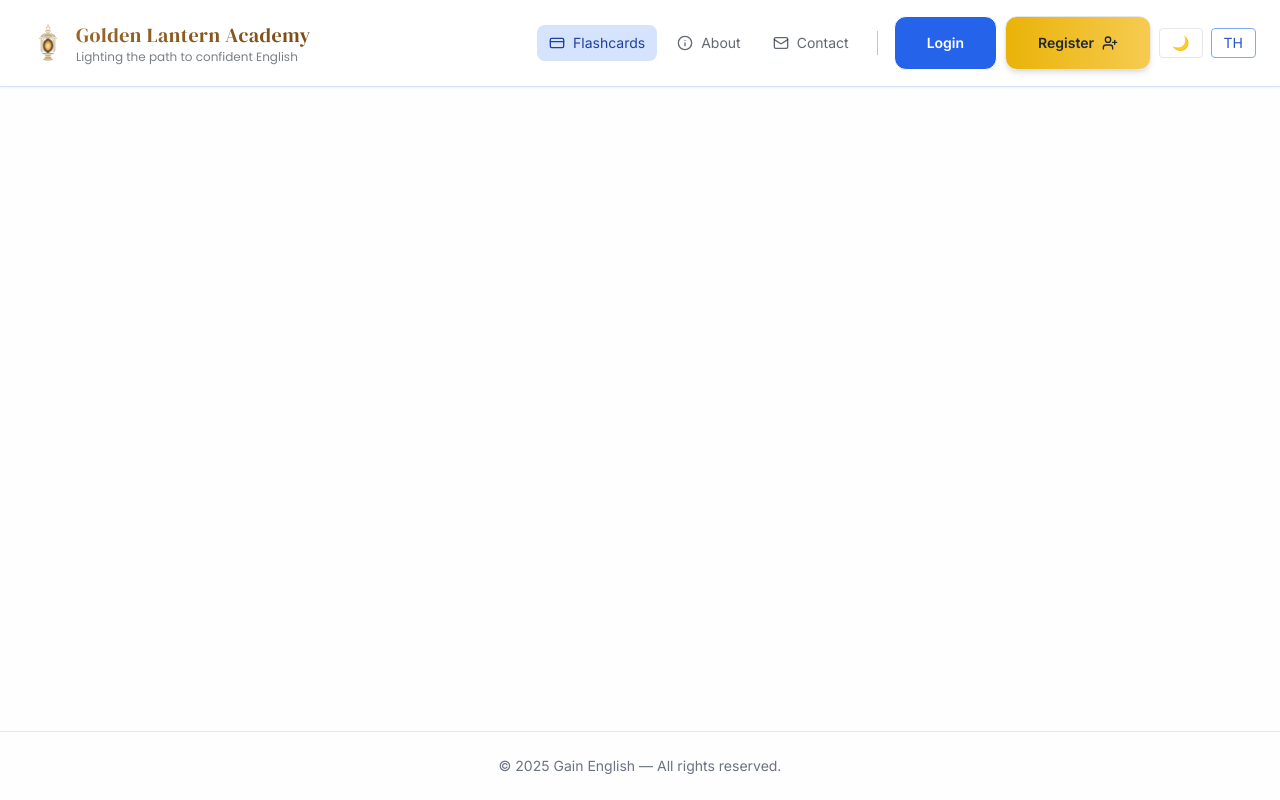
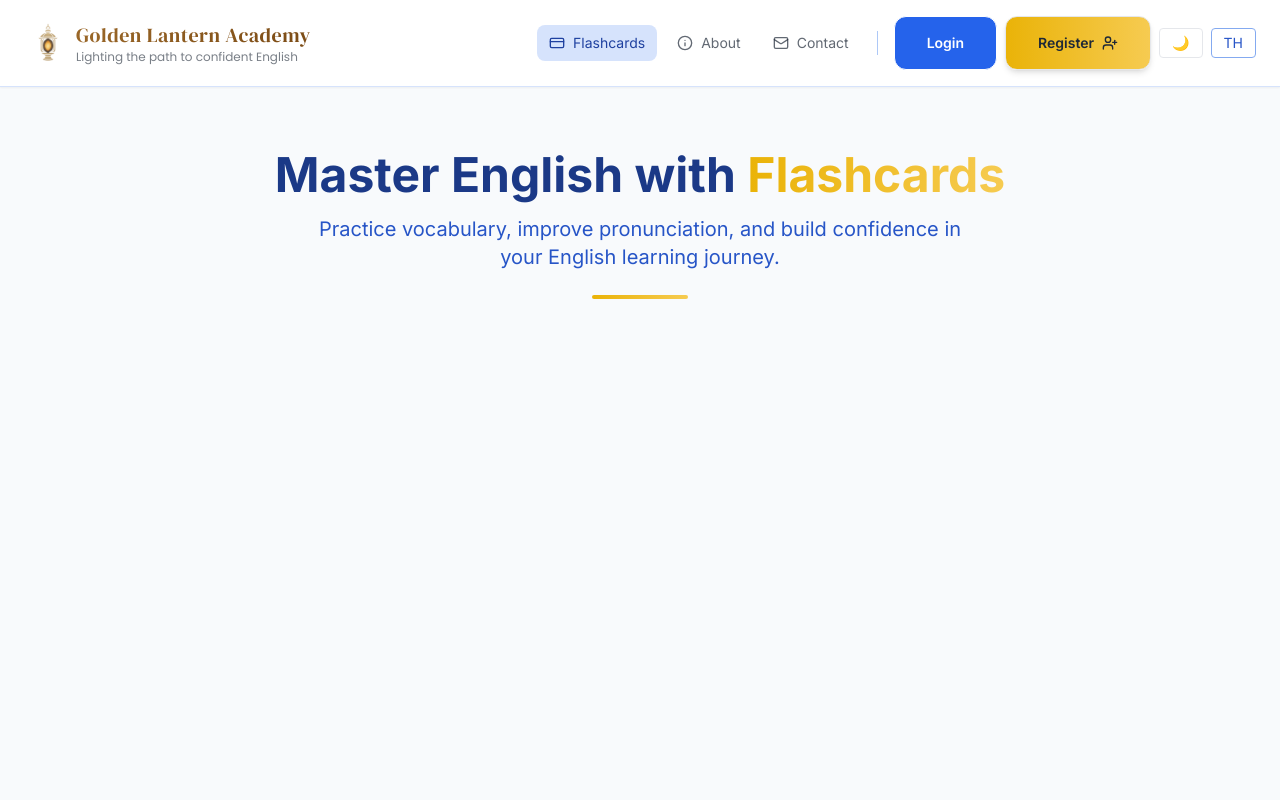
Before and after one commit to afk-bro/tiger-english, a React (Vite) app: page /flashcards in a window 1280 px wide. Shown: the top 800 px of the page. Built offline with nearby package versions, Linux system fonts and the light colour scheme; no server answers.

Commit message:
feat/flashcards: added flashcardspage.tsx with page scaffolding and welcomebanner component.

```diff
--- a/src/App.tsx
+++ b/src/App.tsx
@@ -10,6 +10,7 @@ import About from "./pages/About";
 import Contact from "./pages/Contact";
 import UserLayout from "@/routes/UserLayout";
 import FlashcardTest from "./pages/FlashcardTest";
+import FlashcardsPage from "./pages/FlashcardsPage";
 
 function App() {
   return (
@@ -24,6 +25,8 @@ function App() {
           <Route path="/about" element={<About />} />
           <Route path="/contact" element={<Contact />} />
           <Route path="/flashcard-test" element={<FlashcardTest />} />
+          <Route path="/flashcards" element={<FlashcardsPage />} />
+
           {/* Username-protected routes */}
           <Route path="/u/:username" element={<UserLayout />}>
             <Route index element={<Dashboard />} />
--- /dev/null
+++ b/src/components/flashcards/WelcomeBanner.tsx
@@ -0,0 +1,17 @@
+// src/components/flashcards/WelcomeBanner.tsx
+export function WelcomeBanner() {
+  return (
+    <div className="text-center py-8 px-4">
+      <h1 className="text-3xl md:text-4xl lg:text-5xl font-bold text-primary-800 mb-4">
+        Master English with{" "}
+        <span className="text-transparent bg-clip-text bg-gradient-to-r from-accent-600 to-accent-400">
+          Flashcards
+        </span>
+      </h1>
+      <p className="text-lg md:text-xl text-primary-600 max-w-2xl mx-auto leading-relaxed">
+        Practice vocabulary, improve pronunciation, and build confidence in your English learning journey.
+      </p>
+      <div className="mt-6 w-24 h-1 bg-gradient-to-r from-accent-600 to-accent-400 mx-auto rounded-full"></div>
+    </div>
+  );
+}
--- /dev/null
+++ b/src/pages/FlashcardsPage.tsx
@@ -0,0 +1,22 @@
+// src/pages/FlashcardsPage.tsx
+import { WelcomeBanner } from "@/components/flashcards/WelcomeBanner";
+
+export default function FlashcardsPage() {
+  return (
+    <div className="min-h-screen bg-surface-light dark:bg-surface-dark">
+      <div className="container mx-auto px-4 py-8 max-w-6xl">
+        {/* Welcome Banner */}
+        <WelcomeBanner />
+
+        {/* Placeholder for future components */}
+        <div className="mt-12">
+          {/* DifficultySelector will go here */}
+          {/* FlashcardViewer will go here */}
+          {/* ActionBar will go here */}
+          {/* StudyModeView will go here */}
+          {/* AddWordModal will go here */}
+        </div>
+      </div>
+    </div>
+  );
+}
```
